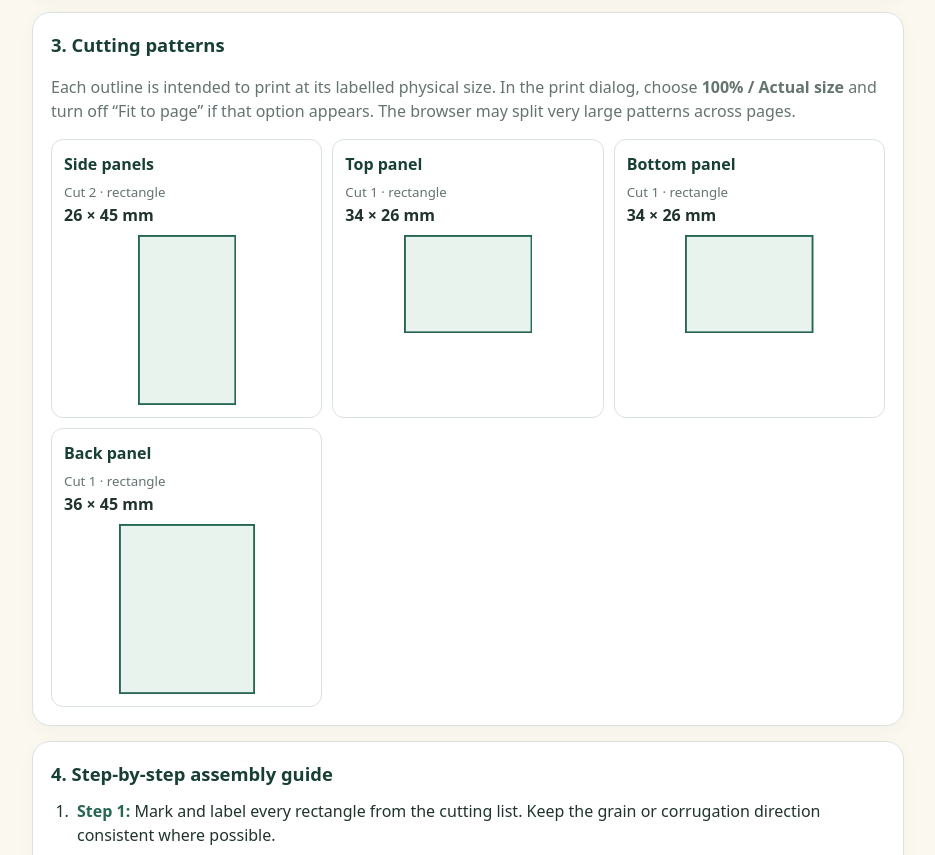
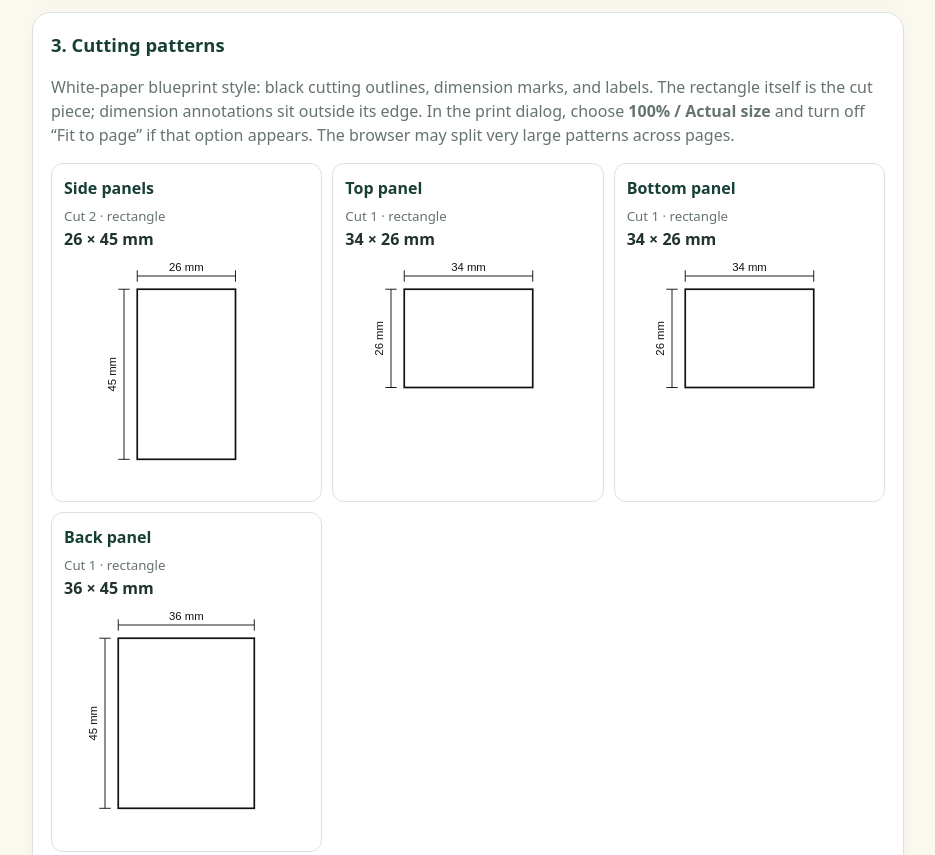
Before and after one commit to Austineukpoju/miniature-furniture-planner, a plain HTML site: page index.html in a window 1280 px wide. Shown: the part 1062-1917 px from the top of the page, without its empty margins (172-1107 px from the left). Drawn offline with Linux system fonts and the light colour scheme.

Commit message:
Use ink-saving white printable cutting patterns with dimensions

```diff
--- a/index.html
+++ b/index.html
@@ -26,7 +26,7 @@ table{width:100%;border-collapse:collapse;font-size:.91rem}th,td{text-align:left
 .steps{padding-left:22px;margin:0}.steps li{padding:0 0 12px 4px}.steps li:last-child{padding-bottom:0}.stepnum{font-weight:800;color:var(--green)}
 footer{text-align:center;color:var(--muted);font-size:.8rem;padding:0 18px 28px}
 @media(min-width:680px){.fields{grid-template-columns:repeat(4,minmax(0,1fr))}.piece-list{grid-template-columns:repeat(3,minmax(0,1fr))}main{padding-top:24px}}
-@media print{body{background:#fff;font-size:11pt}header{background:#fff;color:#173f35;padding:0 0 12px;border-radius:0}header p{color:#333}.eyebrow{color:#276653}main{padding:0}.panel{box-shadow:none;border:1px solid #bbb;break-inside:avoid;padding:12px;margin-bottom:10px}.actions,.no-print,footer{display:none!important}.piece{break-inside:avoid}.piece-list{grid-template-columns:repeat(3,1fr)}.notice{break-inside:avoid}h1{font-size:24pt}}
+@media print{body{background:#fff;color:#111;font-size:11pt}header{background:#fff;color:#111;padding:0 0 12px;border-radius:0;border-bottom:2px solid #111}header p{color:#333}.eyebrow{color:#111}main{padding:0}.panel{background:#fff;box-shadow:none;border:1px solid #999;break-inside:avoid;padding:12px;margin-bottom:10px}h2,h3{color:#111}.actions,.no-print,footer{display:none!important}.piece{background:#fff;break-inside:avoid;border:1px solid #aaa}.piece-list{grid-template-columns:repeat(2,minmax(0,1fr))}.piece svg{max-width:100%}.notice{background:#fff;border:1px solid #777;break-inside:avoid}h1{font-size:24pt}th,td{border-color:#bbb}.stat{background:#fff;border:1px solid #bbb}.stat strong{color:#111}.muted,.qty,.hint{color:#333}}
 </style>
 </head>
 <body>
@@ -53,7 +53,7 @@ footer{text-align:center;color:var(--muted);font-size:.8rem;padding:0 18px 28px}
 </section>
 <section class="panel" id="patterns">
 <h2>3. Cutting patterns</h2>
-<p class="muted">Each outline is intended to print at its labelled physical size. In the print dialog, choose <strong>100% / Actual size</strong> and turn off “Fit to page” if that option appears. The browser may split very large patterns across pages.</p>
+<p class="muted">White-paper blueprint style: black cutting outlines, dimension marks, and labels. The rectangle itself is the cut piece; dimension annotations sit outside its edge. In the print dialog, choose <strong>100% / Actual size</strong> and turn off “Fit to page” if that option appears. The browser may split very large patterns across pages.</p>
 <div class="piece-list" id="pieceList"></div>
 </section>
 <section class="panel" id="guide">
@@ -76,7 +76,7 @@ footer{text-align:center;color:var(--muted);font-size:.8rem;padding:0 18px 28px}
 const $=id=>document.getElementById(id);
 const fmt=n=>Number(n.toFixed(2)).toString();
 let currentPlan=null;
-function rectSvg(w,h,label){const safeW=Math.max(w,1),safeH=Math.max(h,1);return '<svg xmlns="http://www.w3.org/2000/svg" width="'+safeW+'mm" height="'+safeH+'mm" viewBox="0 0 '+safeW+' '+safeH+'" role="img" aria-label="'+label+' pattern"><rect x="0.25" y="0.25" width="'+Math.max(0,safeW-.5)+'" height="'+Math.max(0,safeH-.5)+'" fill="#e8f3ed" stroke="#276653" stroke-width=".5"/></svg>'}
+function rectSvg(w,h,label){const safeW=Math.max(w,1),safeH=Math.max(h,1),pad=8,viewW=safeW+pad*2,viewH=safeH+pad*2;return '<svg xmlns="http://www.w3.org/2000/svg" width="'+viewW+'mm" height="'+viewH+'mm" viewBox="0 0 '+viewW+' '+viewH+'" role="img" aria-label="'+label+' cutting pattern, '+fmt(safeW)+' by '+fmt(safeH)+' millimetres"><rect x="'+pad+'" y="'+pad+'" width="'+safeW+'" height="'+safeH+'" fill="#fff" stroke="#111" stroke-width=".45"/><g stroke="#111" fill="none" stroke-width=".25"><path d="M'+pad+' 3 V6 M'+(pad+safeW)+' 3 V6 M'+pad+' 4.5 H'+(pad+safeW)+' M3 '+pad+' H6 M3 '+(pad+safeH)+' H6 M4.5 '+pad+' V'+(pad+safeH)+'"/></g><g fill="#111" font-size="3" font-family="Arial,sans-serif"><text x="'+(pad+safeW/2)+'" y="3.2" text-anchor="middle">'+fmt(safeW)+' mm</text><text x="2.5" y="'+(pad+safeH/2)+'" text-anchor="middle" transform="rotate(-90 2.5 '+(pad+safeH/2)+')">'+fmt(safeH)+' mm</text></g></svg>'}
 function render(){
 const W=Number($('width').value),H=Number($('height').value),D=Number($('depth').value),t=Number($('thickness').value);
 const err=$('error');err.textContent='';
```
